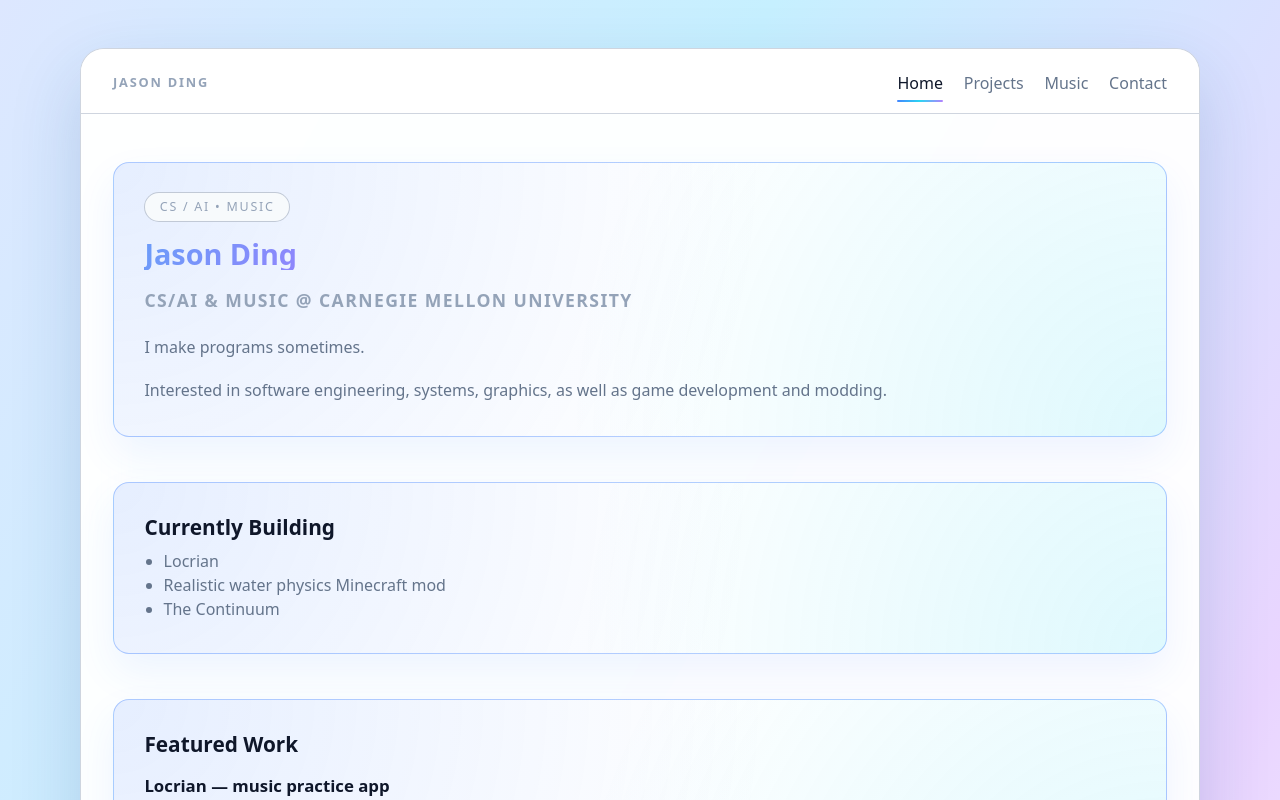
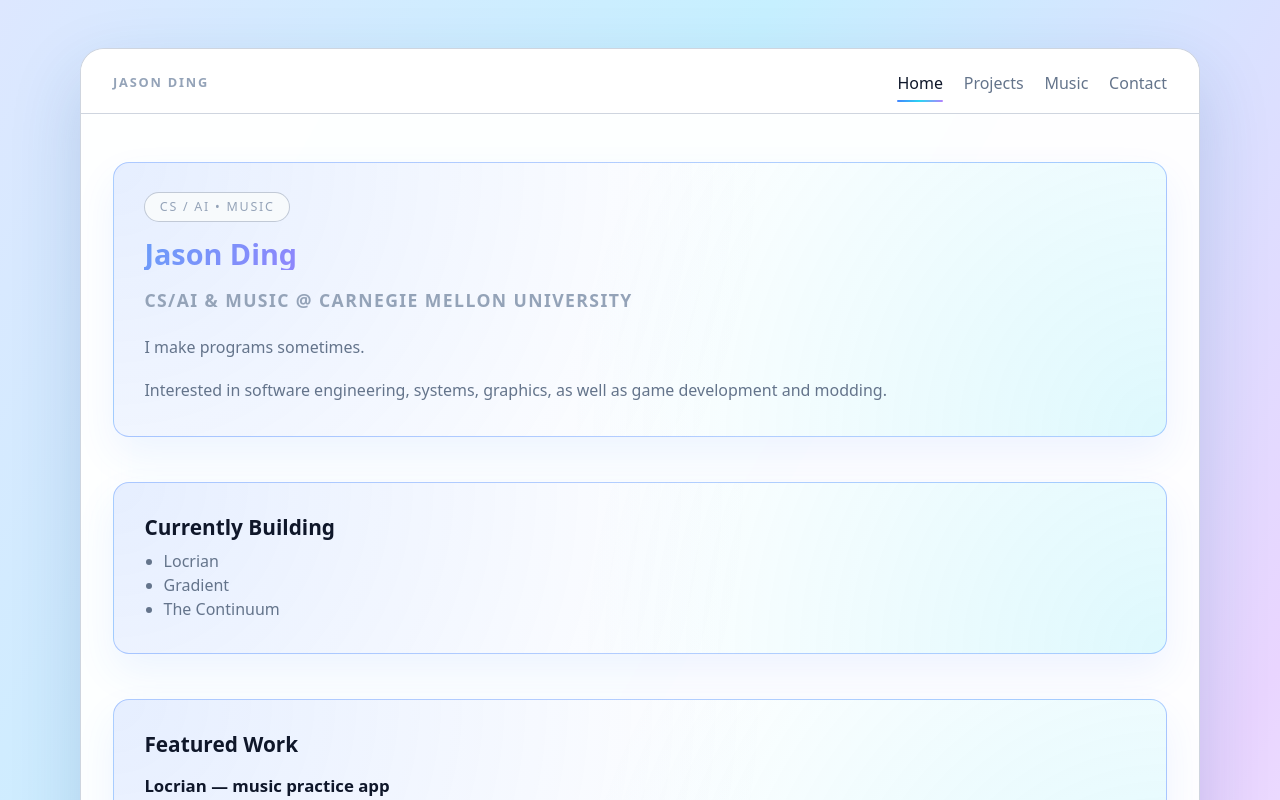
Before and after one commit to JaddotWuzHere/Portfolio, a React (Vite) app: page /projects in a window 1280 px wide. Shown: the top 800 px of the page. Built offline with nearby package versions, Linux system fonts and the light colour scheme.

Commit message:
Updated website

```diff
--- a/src/pages/Home.tsx
+++ b/src/pages/Home.tsx
@@ -21,7 +21,7 @@ export default function Home() {
         <h3>Currently Building</h3>
         <ul>
           <li>Locrian</li>
-          <li>Realistic water physics Minecraft mod</li>
+          <li>Gradient</li>
           <li>The Continuum</li>
         </ul>
       </section>
```
